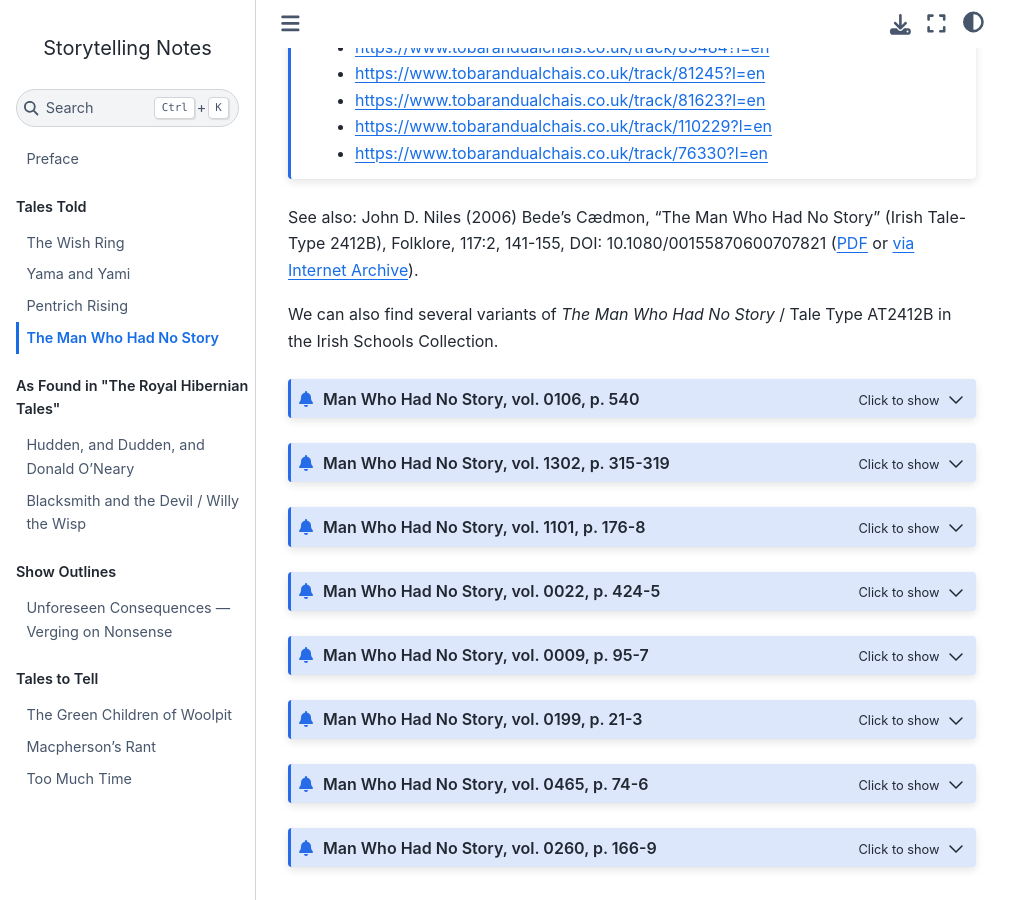
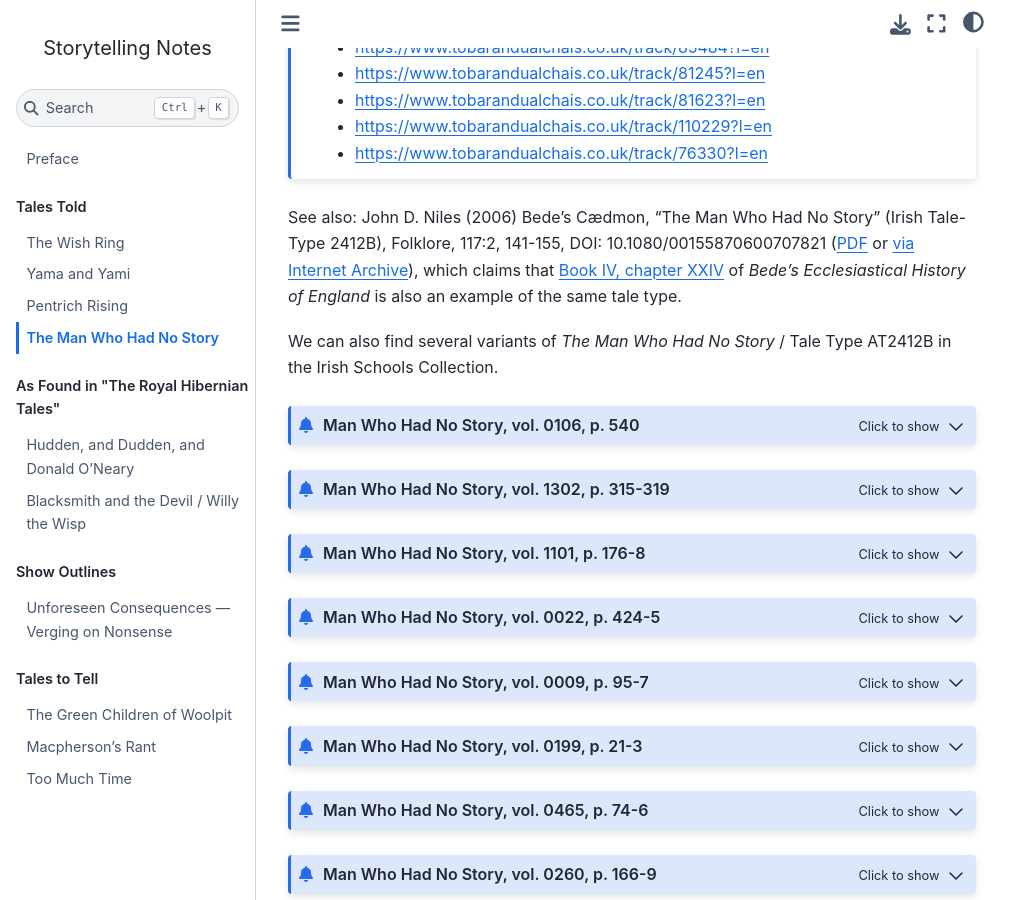
Before and after one commit to psychemedia/storytelling-notes, a Jupyter Book: the page built from man-no-story.md, in a window 1280 px wide and 900 px high, scrolled down 2346 px. Shown: the whole window, without its empty margins (0-1031 px from the left). Built offline with Jupyter Book 1.0.4 settings and Sphinx 7.4.7 and the Sphinx Book theme 1.1.4, drawn with Linux system fonts in a browser that asks for light colours.

Commit message:
Update man-no-story.md
Bede's Ecclesiastical History of England, book 4, chapter 24 reference

````diff
--- a/man-no-story.md
+++ b/man-no-story.md
@@ -34,7 +34,7 @@ Summary-ish A laird of the black arts held a gathering for his workers, and serv
 
 ```
 
-See also: John D. Niles (2006) Bede's Cædmon, “The Man Who Had No Story” (Irish Tale-Type 2412B), Folklore, 117:2, 141-155, DOI: 10.1080/00155870600707821 ([PDF](https://www.tandfonline.com/doi/pdf/10.1080/00155870600707821?casa_token=okhrRdMCz6sAAAAA:Fo2Uwri9GEF_icf6Y_SJNbCHwLH_2NTG6abhpDciWB_cYhI5QvIPP0nqhUhF4Xl96UqcFVEif_EfW78) or [via Internet Archive](https://archive.org/details/sim_folklore_2006-08_117_2)).
+See also: John D. Niles (2006) Bede's Cædmon, “The Man Who Had No Story” (Irish Tale-Type 2412B), Folklore, 117:2, 141-155, DOI: 10.1080/00155870600707821 ([PDF](https://www.tandfonline.com/doi/pdf/10.1080/00155870600707821?casa_token=okhrRdMCz6sAAAAA:Fo2Uwri9GEF_icf6Y_SJNbCHwLH_2NTG6abhpDciWB_cYhI5QvIPP0nqhUhF4Xl96UqcFVEif_EfW78) or [via Internet Archive](https://archive.org/details/sim_folklore_2006-08_117_2)), which claims that [Book IV, chapter XXIV](https://www.gutenberg.org/files/38326/38326-h/38326-h.html#toc233) of *Bede's Ecclesiastical History of England* is also an example of the same tale type.
 
 We can also find several variants of *The Man Who Had No Story* /  Tale Type AT2412B in the Irish Schools Collection.
 
````
